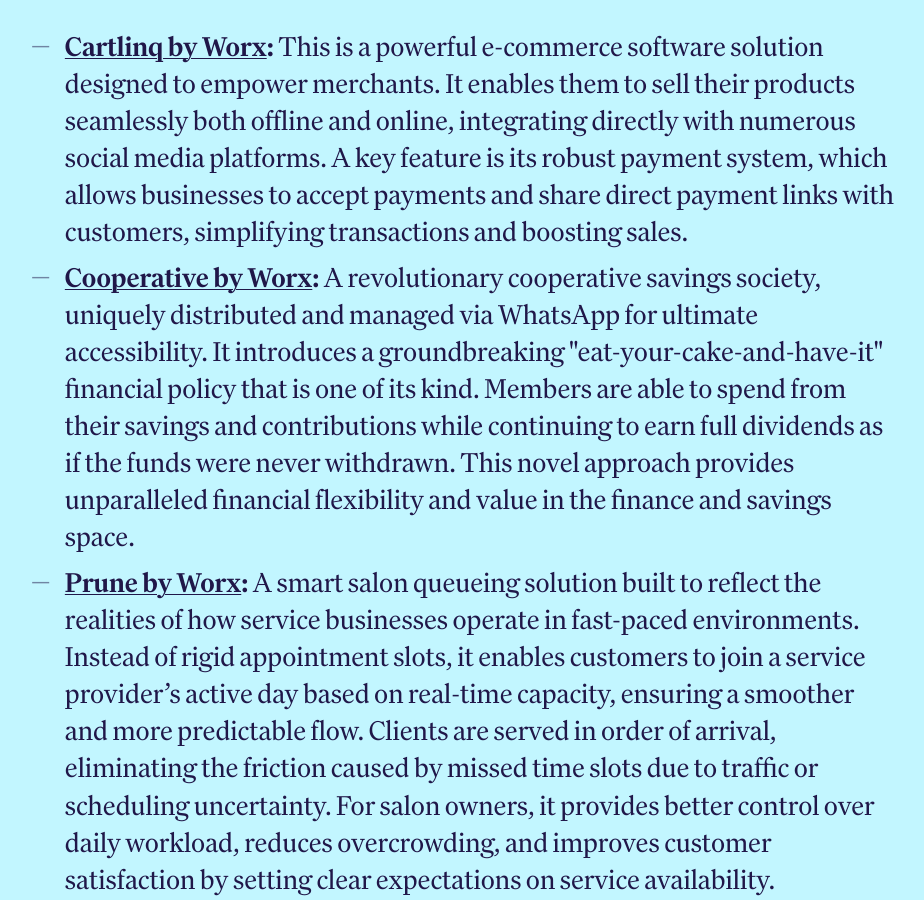
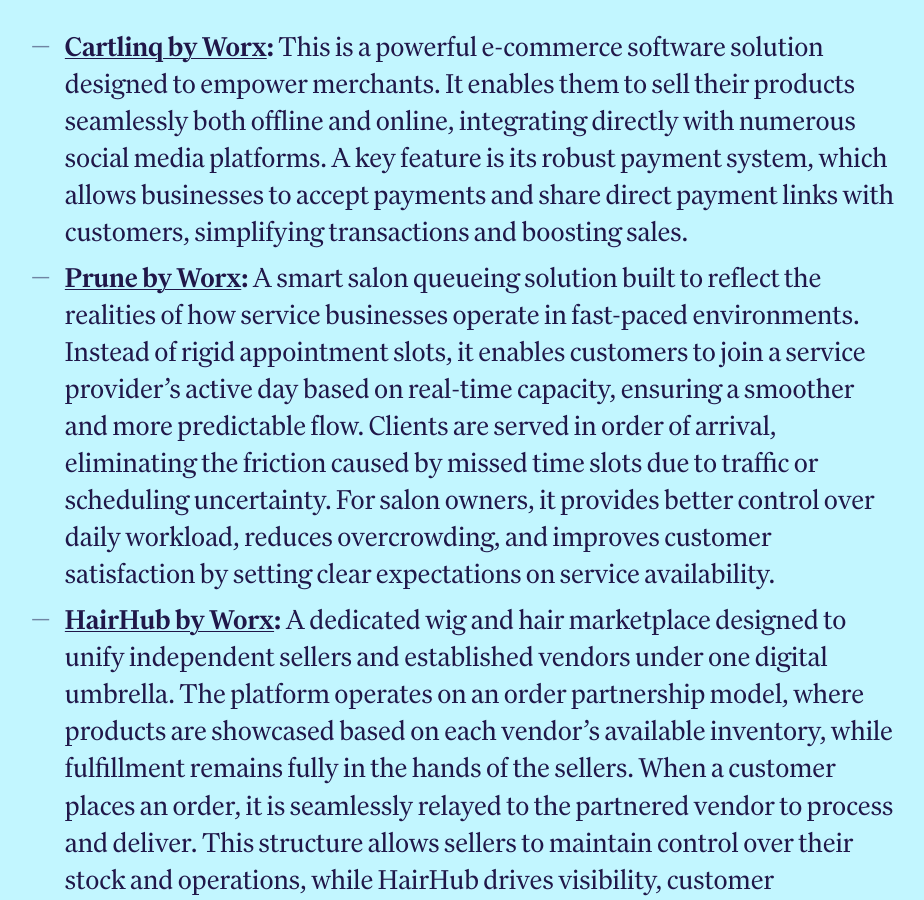
Before and after one commit to AfolabiOlaoluwa/worx-africa, a Jekyll site: the page built from index.html, in a window 1280 px wide and 900 px high, scrolled down 1732 px. Shown: the whole window, without its empty margins (175-1099 px from the left). Built offline with Jekyll 4.4.1, drawn with Linux system fonts in a browser that asks for light colours.

Commit message:
Update index.html
Commented out cooperative from public hint

```diff
--- a/index.html
+++ b/index.html
@@ -38,11 +38,6 @@
         <span>Cartlinq</span>
       </a>
     </div>
-    <div class="nav__logo nav__logo--cooperative">
-      <a href="/" aria-label="Cooperative">
-        <span>Cooperative</span>
-      </a>
-    </div>
   </div>
 </nav>
 
@@ -64,7 +59,7 @@
       <p>Building upon our foundational strength in technology, we are exceptionally proud to channel our expertise into creating innovative software products that address specific market needs. These products represent the future of our company and our commitment to leveraging technology for practical solutions. Our recently launched flagship products are:</p>
       <ul class="dashed">
         <li><strong><a href="/">Cartlinq by Worx</a>:</strong> This is a powerful e-commerce software solution designed to empower merchants. It enables them to sell their products seamlessly both offline and online, integrating directly with numerous social media platforms. A key feature is its robust payment system, which allows businesses to accept payments and share direct payment links with customers, simplifying transactions and boosting sales.</li>
-        <li><strong><a href="/">Cooperative by Worx</a>:</strong> A revolutionary cooperative savings society, uniquely distributed and managed via WhatsApp for ultimate accessibility. It introduces a groundbreaking "eat-your-cake-and-have-it" financial policy that is one of its kind. Members are able to spend from their savings and contributions while continuing to earn full dividends as if the funds were never withdrawn. This novel approach provides unparalleled financial flexibility and value in the finance and savings space.</li>
+        <!-- <li><strong><a href="/">Cooperative by Worx</a>:</strong> A revolutionary cooperative savings society, uniquely distributed and managed via WhatsApp for ultimate accessibility. It introduces a groundbreaking "eat-your-cake-and-have-it" financial policy that is one of its kind. Members are able to spend from their savings and contributions while continuing to earn full dividends as if the funds were never withdrawn. This novel approach provides unparalleled financial flexibility and value in the finance and savings space.</li> -->
         <li><strong><a href="/">Prune by Worx</a>:</strong> A smart salon queueing solution built to reflect the realities of how service businesses operate in fast-paced environments. Instead of rigid appointment slots, it enables customers to join a service provider’s active day based on real-time capacity, ensuring a smoother and more predictable flow. Clients are served in order of arrival, eliminating the friction caused by missed time slots due to traffic or scheduling uncertainty. For salon owners, it provides better control over daily workload, reduces overcrowding, and improves customer satisfaction by setting clear expectations on service availability.</li>
         <li><strong><a href="/">HairHub by Worx</a>:</strong> A dedicated wig and hair marketplace designed to unify independent sellers and established vendors under one digital umbrella. The platform operates on an order partnership model, where products are showcased based on each vendor’s available inventory, while fulfillment remains fully in the hands of the sellers. When a customer places an order, it is seamlessly relayed to the partnered vendor to process and deliver. This structure allows sellers to maintain control over their stock and operations, while HairHub drives visibility, customer acquisition, and transaction flow. By aligning incentives through this partnership approach, the platform creates a scalable ecosystem that benefits both vendors and buyers through convenience, reach, and efficient commerce.</li>
       </ul>
```
